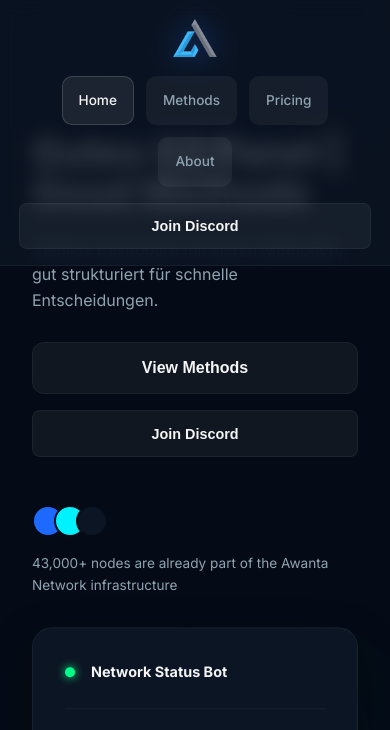
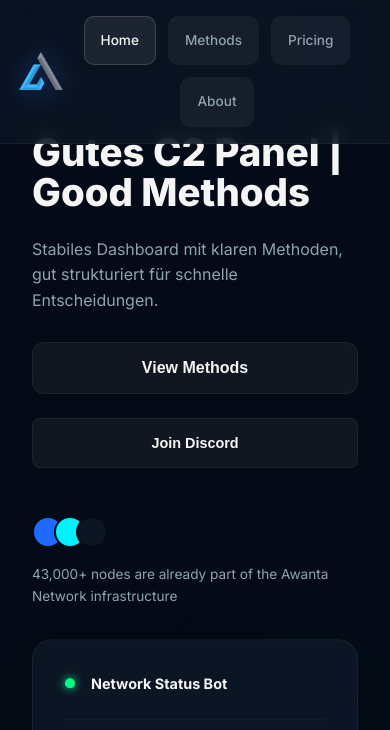
Before and after one commit to ogvoip/AwantaNetwork, a website: page index.html in a window 390 px wide. Shown: the top 730 px of the page. Drawn offline with Linux system fonts and the light colour scheme.

Commit message:
Update style.css

```diff
--- a/style.css
+++ b/style.css
@@ -82,20 +82,23 @@ body {
     max-width: 1200px;
     margin: 0 auto;
     padding: 1rem 2rem;
-    display: flex;
-    justify-content: space-between;
+    display: grid;
+    grid-template-columns: auto 1fr auto;
+    justify-items: center;
     align-items: center;
+    gap: 1rem;
 }
 
 .logo {
     display: flex;
     align-items: center;
-    gap: 0.9rem;
+    gap: 0.75rem;
     font-weight: 800;
     font-size: 1.2rem;
     letter-spacing: -0.5px;
     text-transform: uppercase;
     text-shadow: 0 0 18px rgba(30, 105, 255, 0.12);
+    justify-self: start;
 }
 
 .logo-img {
@@ -705,6 +708,19 @@ a {
         order: 3;
     }
 
+    .hero-discord {
+        display: inline-flex;
+        width: 100%;
+        max-width: none;
+        justify-content: center;
+        padding: 1rem 1.1rem;
+        margin-top: 0.5rem;
+    }
+
+    .header .btn-discord {
+        display: none;
+    }
+
     .hero {
         gap: 2.5rem;
     }
```
